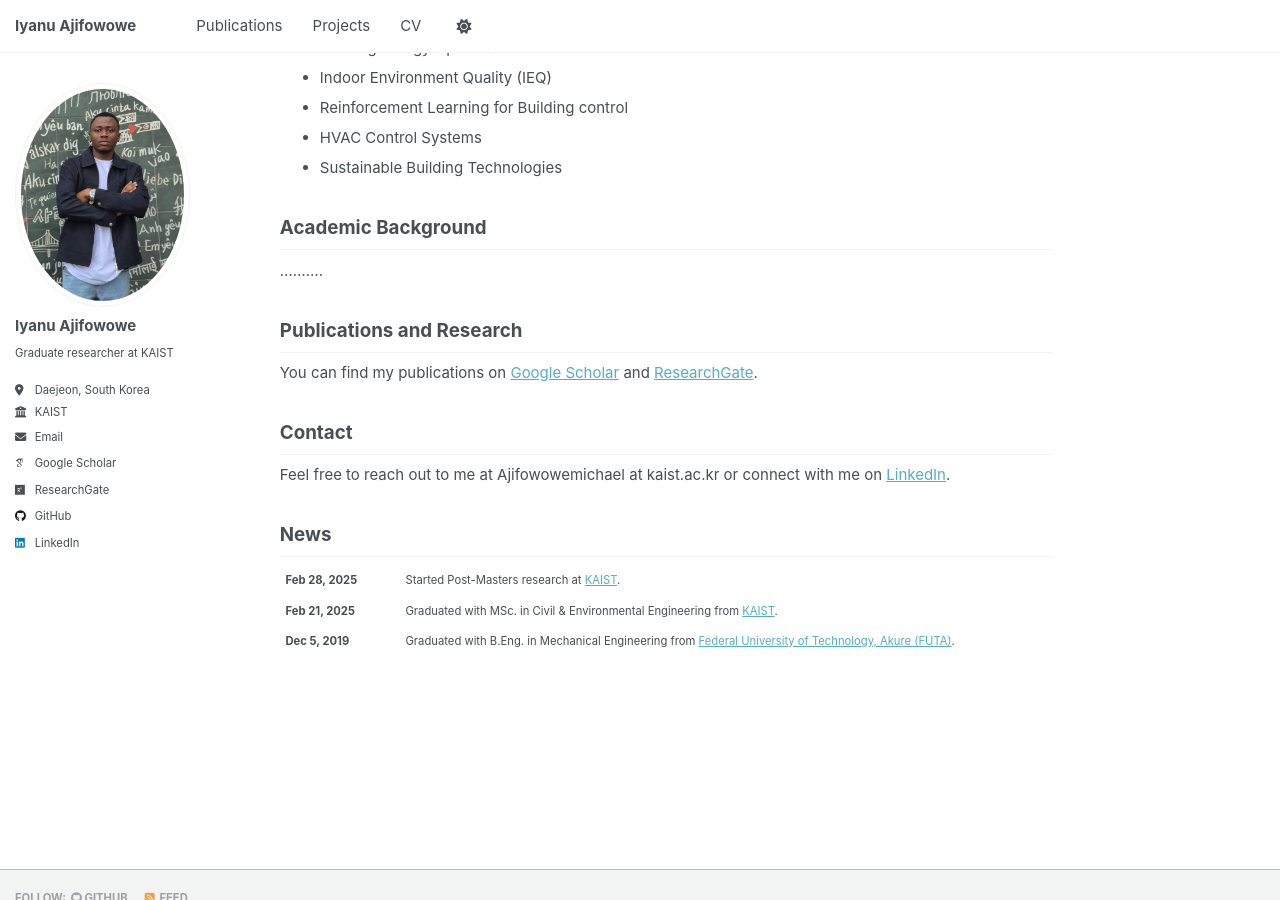
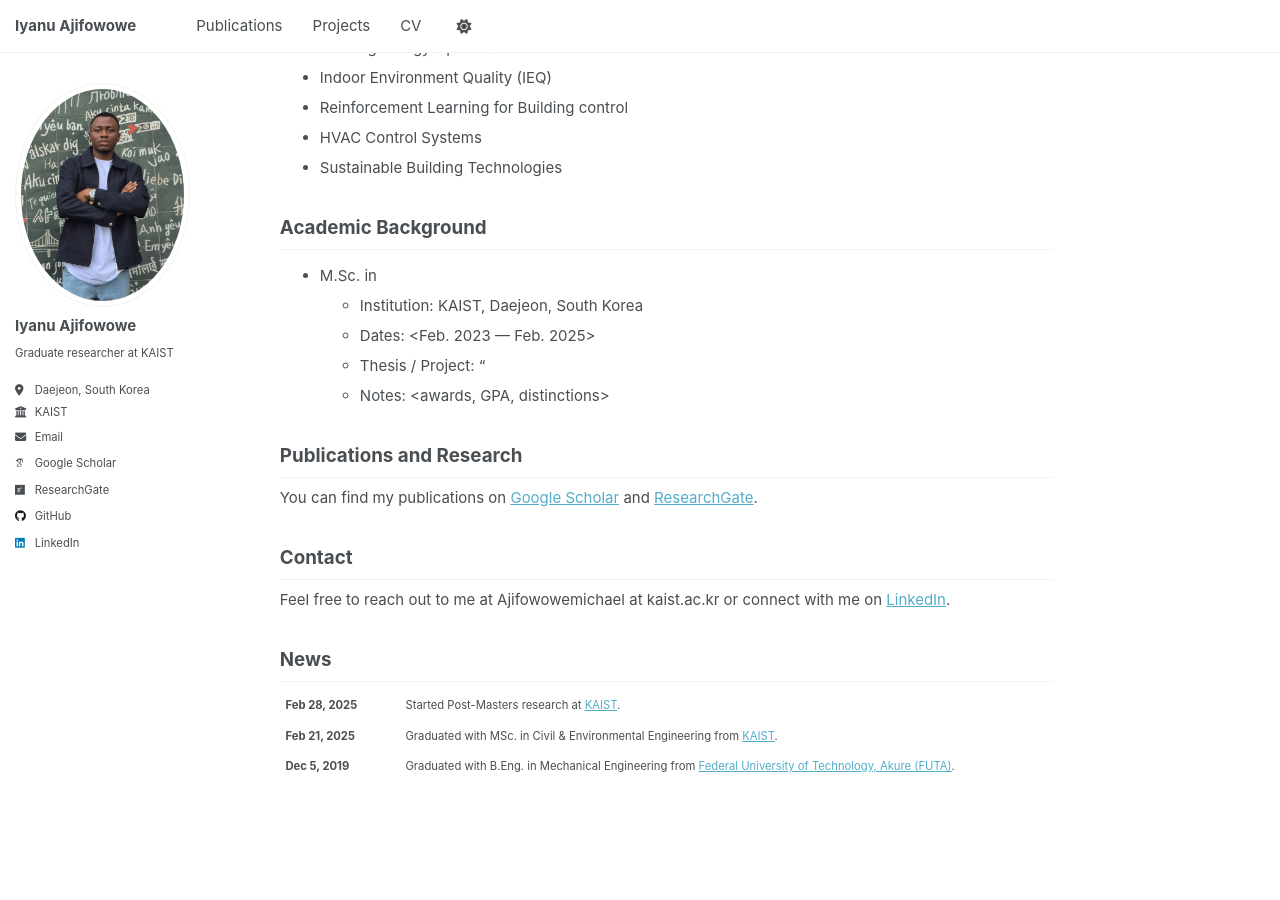
Before and after one commit to ajifowoweiyanu/ajifowoweiyanu.github.io, a Jekyll site: the page built from _pages/IyanuAjifowowe.md, in a window 1280 px wide and 900 px high, scrolled down 315 px. Built offline with Jekyll 4.4.1, drawn with Linux system fonts in a browser that asks for light colours; some web fonts are replaced.

Commit message:
aca_initial_commit

```diff
--- a/_pages/IyanuAjifowowe.md
+++ b/_pages/IyanuAjifowowe.md
@@ -21,8 +21,12 @@ My current research interests include:
 - Sustainable Building Technologies
 
 ## Academic Background
+- M.Sc. in <Civil and Environmental Engineering>
+  - Institution: KAIST, Daejeon, South Korea
+  - Dates: <Feb. 2023 — Feb. 2025>
+  - Thesis / Project: "<Title>" (Advisor: <>)
+  - Notes: <awards, GPA, distinctions>
 
-..........
 ## Publications and Research
 
 You can find my publications on [Google Scholar](https://scholar.google.com/citations?user=vg12o4kAAAAJ&hl=en) and [ResearchGate](https://www.researchgate.net/profile/Iyanu-Ajifowowe).
```
